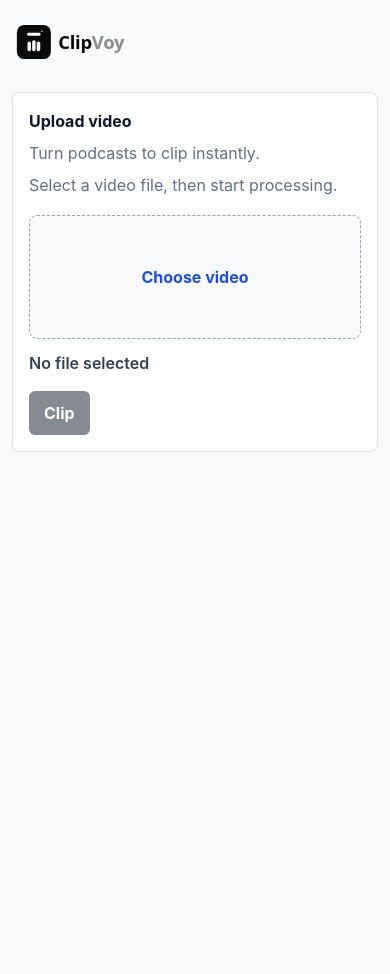
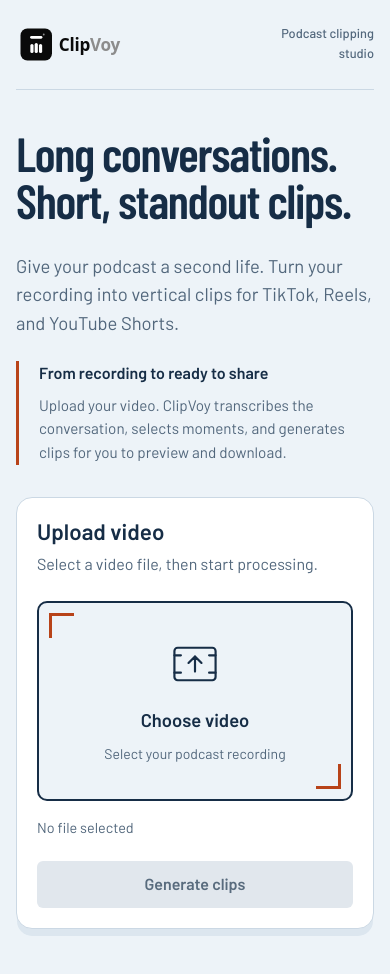
Before and after one commit to Makky101/clipvoy, a React (Vite) app in the folder client/: page / in a window 390 px wide. Shown: the top 974 px of the page. Before the commit the page ends 844 px from the top, so only its background shows below. Built offline with nearby package versions, Linux system fonts and the light colour scheme; no server answers.

Commit message:
new UI-Design

```diff
--- a/client/src/App.css
+++ b/client/src/App.css
@@ -1,234 +1,72 @@
-.app {
-  width: min(100% - 32px, 1120px);
-  margin: 0 auto;
-  padding: 28px 0 56px;
+.app { width: min(100% - 80px, 1240px); margin: 0 auto; padding: var(--space-3) 0 var(--space-6); }
+.app-header { display: flex; align-items: center; justify-content: space-between; gap: 16px; padding-bottom: var(--space-3); border-bottom: 1px solid var(--line); }
+.logo { display: block; width: 154px; height: auto; }
+.header-note { color: var(--muted); font-size: .9rem; font-weight: 500; }
+.workspace { display: grid; grid-template-columns: 1fr 1fr; align-items: start; gap: clamp(32px, 6vw, 88px); padding: 72px 0 48px; }
+.intro h1 { margin: 0; font-family: 'Barlow Condensed', 'Arial Narrow', sans-serif; font-size: clamp(3rem, 5.6vw, 5rem); line-height: .98; letter-spacing: -.025em; font-weight: 600; }
+.intro-copy { max-width: 40ch; margin: 28px 0 0; color: var(--muted); font-size: 1.15rem; }
+.workflow-note { max-width: 43ch; margin-top: 48px; padding-left: 20px; border-left: 3px solid var(--signal); }
+.workflow-note h2 { margin: 0; font-size: 1rem; font-weight: 600; }
+.workflow-note p { margin: 8px 0 0; color: var(--muted); font-size: .95rem; }
+.upload-workspace { min-width: 0; }
+@media (max-width: 800px) {
+  .app { width: calc(100% - 40px); }
+  .workspace { grid-template-columns: 1fr; padding-top: 40px; gap: 32px; }
+  .intro h1 { font-size: clamp(3rem, 9vw, 4.5rem); }
+  .intro-copy { max-width: 52ch; }
+  .workflow-note { margin-top: 24px; max-width: 55ch; }
 }
-
-header {
-  display: flex;
-  align-items: center;
-  min-height: 42px;
-  margin-bottom: 28px;
+@media (max-width: 420px) {
+  .app { width: calc(100% - 32px); }
+  .logo { width: 126px; }
+  .header-note { max-width: 15ch; text-align: right; font-size: .8rem; }
 }
-
-.logo {
-  display: block;
-  width: 136px;
-  height: auto;
+.panel { padding: 28px; border: 1px solid var(--line); border-radius: 16px; background: var(--surface); box-shadow: 0 8px 0 -1px #dce6ef; }
+.panel h2 { margin: 0; font-size: 1.4rem; line-height: 1.2; font-weight: 600; }
+.muted { margin: 8px 0 0; color: var(--muted); }
+.file-picker { position: relative; display: flex; align-items: center; justify-content: center; min-height: 230px; margin: 24px 0 16px; padding: 24px; border: 2px solid var(--ink); border-radius: 10px; background: var(--canvas); cursor: pointer; }
+.file-picker::before, .file-picker::after { position: absolute; width: 22px; height: 22px; content: ''; pointer-events: none; border-color: var(--signal); border-style: solid; }
+.file-picker::before { top: 10px; left: 10px; border-width: 3px 0 0 3px; }
+.file-picker::after { bottom: 10px; right: 10px; border-width: 0 3px 3px 0; }
+.file-picker:hover { background: #e2edf6; }
+.file-picker:has(input:disabled) { cursor: not-allowed; opacity: .6; }
+.file-picker input { position: absolute; width: 1px; height: 1px; padding: 0; margin: -1px; overflow: hidden; clip-path: inset(50%); white-space: nowrap; border: 0; }
+.picker-content { display: flex; flex-direction: column; align-items: center; gap: 8px; text-align: center; font-size: 1.15rem; font-weight: 600; }
+.upload-icon { width: 52px; height: 52px; margin-bottom: 8px; }
+.picker-hint { color: var(--muted); font-size: .875rem; font-weight: 400; }
+.filename { margin: 0 0 20px; min-height: 24px; overflow-wrap: anywhere; color: var(--muted); font-size: .9rem; }
+button, .download { display: inline-flex; justify-content: center; align-items: center; min-height: 46px; border: 1px solid transparent; border-radius: 6px; padding: 10px 20px; background: var(--signal); color: var(--surface); font-weight: 600; cursor: pointer; text-decoration: none; }
+.panel > button { width: 100%; }
+button:hover:not(:disabled) { background: #963613; }
+button:disabled { background: #e1e7ed; color: #586b7d; cursor: not-allowed; }
+button:focus-visible, .file-picker:focus-within { outline: 3px solid var(--signal); outline-offset: 4px; }
+.processing-status { margin: 24px 0 0; }
+.status { display: flex; align-items: center; gap: 10px; margin: 0; font-weight: 600; }
+.status::before { content: ''; width: 8px; height: 8px; border-radius: 50%; background: var(--signal); flex-shrink: 0; }
+.error { margin: 12px 0 0; padding: 12px 16px; border-left: 3px solid #a92323; background: #fff0ee; color: #922121; overflow-wrap: anywhere; }
+.generated-clips { min-width: 0; }
+.app > .generated-clips { border-top: 1px solid var(--line); padding-top: 32px; }
+.clip-list { display: grid; grid-template-columns: repeat(3, minmax(0, 1fr)); gap: 28px; }
+.clip-card { min-width: 0; }
+.clip-card video { display: block; width: 100%; aspect-ratio: 9 / 16; border-radius: 10px; background: var(--ink); object-fit: cover; }
+.clip-card h3 { margin: 16px 0 0; font-size: 1.15rem; line-height: 1.3; overflow-wrap: anywhere; }
+.clip-card .muted { font-size: .95rem; overflow-wrap: anywhere; }
+.timestamps { margin: 12px 0 16px; color: var(--muted); font-size: .85rem; font-variant-numeric: tabular-nums; }
+.download { background: var(--ink); }
+.download:hover:not(:disabled) { background: #294c70; }
+.modal-backdrop { position: fixed; z-index: 10; inset: 0; display: grid; place-items: center; padding: 24px; background: rgb(22 45 70 / 70%); }
+.completion-modal { width: min(100%, 1040px); max-height: calc(100dvh - 48px); overflow: auto; padding: 32px; border: 1px solid var(--line); border-radius: 16px; background: var(--surface); box-shadow: 0 24px 80px rgb(22 45 70 / 25%); }
+.modal-heading { display: flex; align-items: flex-start; justify-content: space-between; gap: 16px; margin-bottom: 28px; }
+.eyebrow { margin: 0 0 4px; color: var(--signal); font-weight: 600; font-size: .9rem; }
+.modal-heading h2 { margin: 0; font-family: 'Barlow Condensed', 'Arial Narrow', sans-serif; font-size: 2.5rem; line-height: 1.1; font-weight: 600; }
+.close-button { flex-shrink: 0; border-color: var(--line); background: var(--surface); color: var(--ink); }
+.close-button:hover:not(:disabled) { background: var(--canvas); }
+@media (max-width: 800px) { .clip-list { grid-template-columns: repeat(2, minmax(0, 1fr)); gap: 20px; } }
+@media (max-width: 480px) {
+  .panel { padding: 20px; }
+  .file-picker { min-height: 200px; }
+  .modal-backdrop { padding: 12px; }
+  .completion-modal { padding: 20px; max-height: calc(100dvh - 24px); }
+  .clip-list { grid-template-columns: 1fr; gap: 32px; }
+  .modal-heading h2 { font-size: 2rem; }
 }
-
-.panel {
-  border: 1px solid #d9e0e8;
-  border-radius: 8px;
-  padding: 22px;
-  background: #ffffff;
-}
-
-.panel h2 {
-  margin: 0;
-  font-size: 1rem;
-  font-weight: 700;
-}
-
-.muted {
-  margin: 8px 0 0;
-  color: #617083;
-}
-
-.file-picker {
-  display: flex;
-  align-items: center;
-  justify-content: center;
-  width: 100%;
-  min-height: 124px;
-  margin: 18px 0 12px;
-  padding: 16px;
-  border: 1px dashed #94a3b8;
-  border-radius: 8px;
-  cursor: pointer;
-  color: #1d4ed8;
-  background: #f8fafc;
-  font-weight: 650;
-}
-
-.file-picker:hover {
-  border-color: #2563eb;
-  background: #eff6ff;
-}
-
-.file-picker input {
-  display: none;
-}
-
-.filename {
-  min-height: 24px;
-  margin: 0 0 16px;
-  overflow-wrap: anywhere;
-  color: #334155;
-  font-weight: 600;
-}
-
-button,
-.download {
-  border: 1px solid transparent;
-  border-radius: 6px;
-  padding: 9px 14px;
-  background: #0f172a;
-  color: #ffffff;
-  font: inherit;
-  font-weight: 650;
-  cursor: pointer;
-  text-decoration: none;
-}
-
-button:hover:not(:disabled) {
-  background: #1e293b;
-}
-
-button:focus-visible,
-.file-picker:focus-within {
-  outline: 3px solid #93c5fd;
-  outline-offset: 2px;
-}
-
-button:disabled {
-  opacity: 0.5;
-  cursor: not-allowed;
-}
-
-.processing-status {
-  min-height: 28px;
-  margin: 14px 0 20px;
-}
-
-.status {
-  display: inline-flex;
-  align-items: center;
-  min-height: 28px;
-  margin: 0;
-  color: #334155;
-  font-size: 0.925rem;
-  font-weight: 650;
-}
-
-.status::before {
-  width: 8px;
-  height: 8px;
-  margin-right: 9px;
-  border-radius: 50%;
-  background: #2563eb;
-  content: "";
-}
-
-.error {
-  margin: 0;
-  border-left: 3px solid #dc2626;
-  padding: 8px 10px;
-  color: #991b1b;
-  background: #fef2f2;
-}
-
-.clip-list {
-  display: grid;
-  grid-template-columns: repeat(3, minmax(0, 1fr));
-  gap: 16px;
-}
-
-.clip-card {
-  min-width: 0;
-}
-
-.clip-card video {
-  display: block;
-  width: 100%;
-  aspect-ratio: 9 / 16;
-  border-radius: 6px;
-  background: #020617;
-  object-fit: cover;
-}
-
-.clip-card h3 {
-  margin: 10px 0 0;
-  overflow-wrap: anywhere;
-  font-size: 0.95rem;
-}
-
-.clip-card .muted {
-  font-size: 0.875rem;
-}
-
-.timestamps {
-  margin: 8px 0 12px;
-  color: #64748b;
-  font-size: 0.8rem;
-}
-
-.modal-backdrop {
-  position: fixed;
-  z-index: 10;
-  inset: 0;
-  display: grid;
-  place-items: center;
-  padding: 20px;
-  background: rgb(15 23 42 / 52%);
-}
-
-.completion-modal {
-  width: min(100%, 1040px);
-  max-height: min(760px, calc(100vh - 40px));
-  overflow: auto;
-  border: 1px solid #cbd5e1;
-  border-radius: 8px;
-  padding: 24px;
-  background: #ffffff;
-  box-shadow: 0 24px 72px rgb(15 23 42 / 30%);
-}
-
-.modal-heading {
-  display: flex;
-  align-items: flex-start;
-  justify-content: space-between;
-  gap: 16px;
-  margin-bottom: 20px;
-}
-
-.eyebrow {
-  margin: 0 0 4px;
-  color: #2563eb;
-  font-size: 0.8rem;
-  font-weight: 700;
-  text-transform: uppercase;
-}
-
-.modal-heading h2 {
-  margin: 0;
-  font-size: 1.25rem;
-}
-
-.close-button {
-  flex: 0 0 auto;
-  background: #ffffff;
-  border-color: #cbd5e1;
-  color: #334155;
-}
-
-.close-button:hover:not(:disabled) {
-  background: #f8fafc;
-}
-
-@media (max-width: 720px) {
-  .app {
-    width: min(100% - 24px, 1120px);
-    padding-top: 20px;
-  }
-
-  .panel,
-  .completion-modal {
-    padding: 16px;
-  }
-
-  .clip-list {
-    grid-template-columns: repeat(2, minmax(0, 1fr));
-    gap: 12px;
-  }
-}
--- a/client/src/App.tsx
+++ b/client/src/App.tsx
@@ -44,10 +44,21 @@ function App() {
 
   return (
     <main className="app">
-      <header>
+      <header className="app-header">
         <img src={clipvoyLogo} alt="ClipVoy" className="logo" />
+        <span className="header-note">Podcast clipping studio</span>
       </header>
 
+      <div className="workspace">
+        <section className="intro" aria-labelledby="page-title">
+          <h1 id="page-title">Long conversations.<br />Short, standout clips.</h1>
+          <p className="intro-copy">Give your podcast a second life. Turn your recording into vertical clips for TikTok, Reels, and YouTube Shorts.</p>
+          <div className="workflow-note">
+            <h2>From recording to ready to share</h2>
+            <p>Upload your video. ClipVoy transcribes the conversation, selects moments, and generates clips for you to preview and download.</p>
+          </div>
+        </section>
+        <div className="upload-workspace">
           <VideoUploader
             selectedFile={selectedFile}
             disabled={busy}
@@ -59,8 +70,9 @@ function App() {
               handleProcess();
             }}
           />
-
           <ProcessingStatus stage={stage} error={error} />
+        </div>
+      </div>
       {!isCompletionOpen && <GeneratedClips clips={clips} />}
       {isCompletionOpen && <CompletionModal clips={clips} onClose={() => setIsCompletionOpen(false)} />}
     </main>
--- a/client/src/components/VideoUploader.tsx
+++ b/client/src/components/VideoUploader.tsx
@@ -22,7 +22,6 @@ export function VideoUploader({
   return (
     <section className="panel">
       <h2>Upload video</h2>
-      <p className="muted">Turn podcasts to clip instantly.</p>
       <p className="muted">Select a video file, then start processing.</p>
 
       <label className="file-picker">
@@ -32,7 +31,14 @@ export function VideoUploader({
           disabled={disabled}
           onChange={handleChange}
         />
-        <span>Choose video</span>
+        <span className="picker-content">
+          <svg className="upload-icon" viewBox="0 0 48 48" fill="none" aria-hidden="true">
+            <rect x="5" y="9" width="38" height="30" rx="3" stroke="currentColor" strokeWidth="2" />
+            <path d="M24 31V17m-6 6 6-6 6 6M5 16h6m26 0h6M5 32h6m26 0h6" stroke="currentColor" strokeWidth="2" strokeLinecap="round" strokeLinejoin="round" />
+          </svg>
+          <span>Choose video</span>
+          <span className="picker-hint">Select your podcast recording</span>
+        </span>
       </label>
 
       <p className="filename">
@@ -40,7 +46,7 @@ export function VideoUploader({
       </p>
 
       <button type="button" disabled={disabled || !selectedFile} onClick={onProcess}>
-        Clip
+        Generate clips
       </button>
     </section>
   );
--- a/client/src/index.css
+++ b/client/src/index.css
@@ -1,19 +1,26 @@
+@import url('https://fonts.googleapis.com/css2?family=Barlow+Condensed:wght@600;700&family=Barlow:wght@400;500;600;700&display=swap');
+
 :root {
-  font-family: Inter, system-ui, Segoe UI, Roboto, Helvetica, Arial, sans-serif;
-  line-height: 1.5;
-  color: #0f172a;
-  background: #f8fafc;
+  font-family: 'Barlow', 'Segoe UI', sans-serif;
+  line-height: 1.55;
+  color: var(--ink);
+  background: var(--canvas);
+  --canvas: #edf3f8;
+  --surface: #ffffff;
+  --ink: #162d46;
+  --muted: #52677c;
+  --line: #cbd8e4;
+  --signal: #b84319;
+  --space-1: 8px;
+  --space-2: 16px;
+  --space-3: 24px;
+  --space-4: 32px;
+  --space-5: 48px;
+  --space-6: 64px;
 }
 
-* {
-  box-sizing: border-box;
-}
-
-body {
-  margin: 0;
-  min-width: 320px;
-}
-
-#root {
-  min-height: 100vh;
-}
+* { box-sizing: border-box; }
+body { margin: 0; min-width: 320px; }
+#root { min-height: 100vh; }
+button, input { font: inherit; }
+::selection { color: var(--surface); background: var(--signal); }
```
Lines whose indentation alone changed are shown as unchanged.
